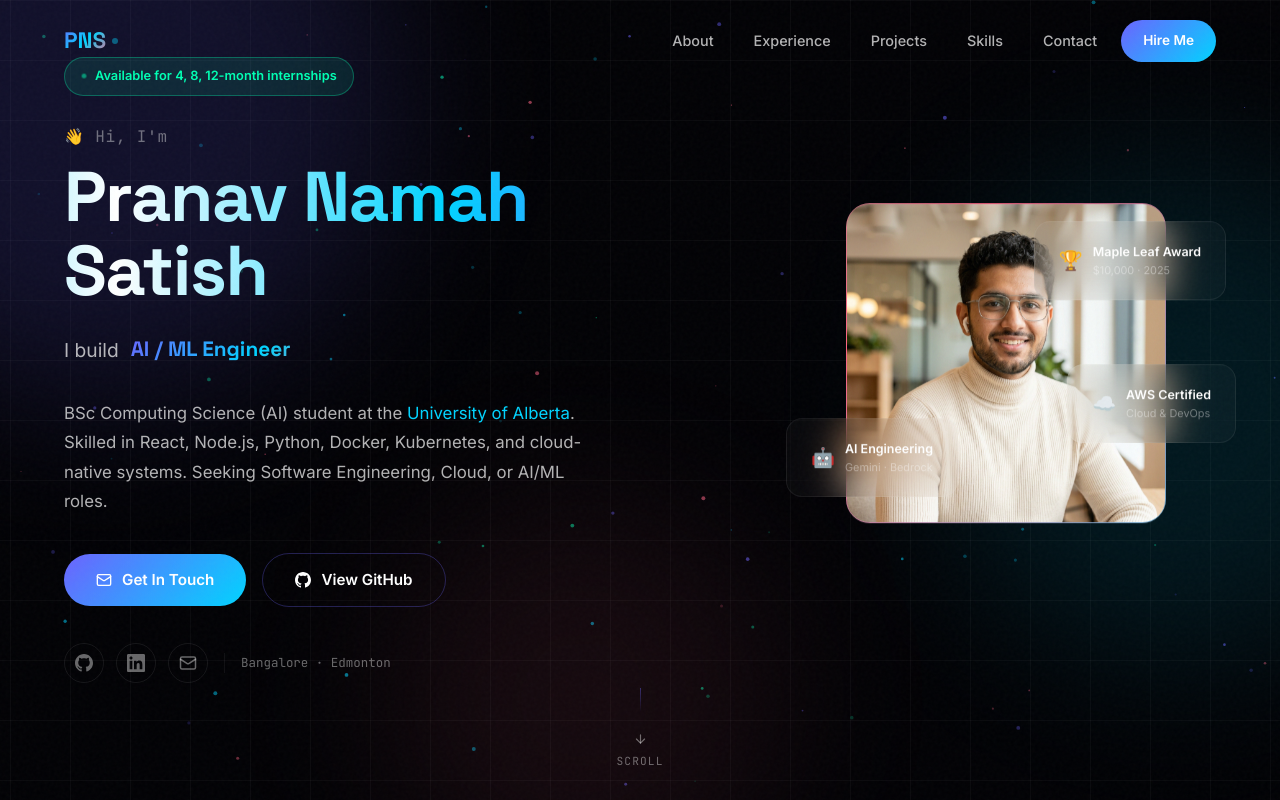
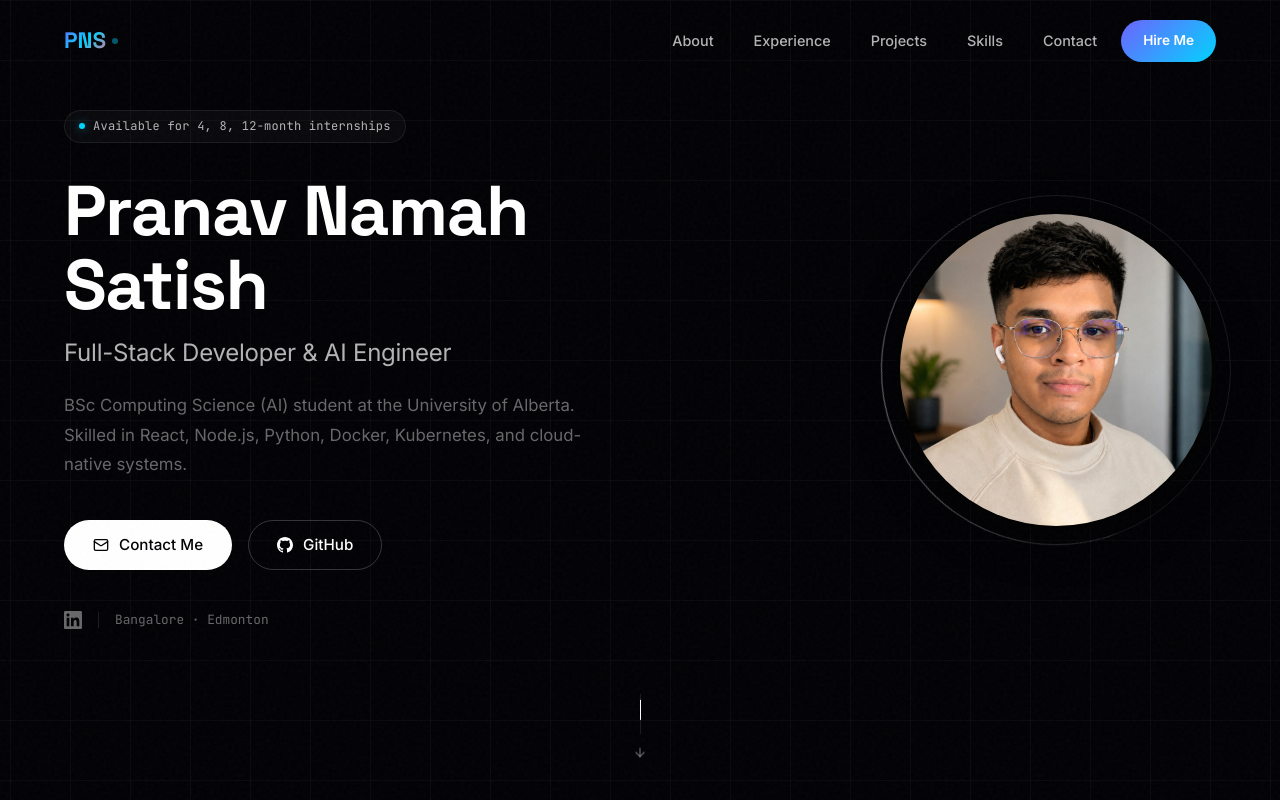
Before and after one commit to Pranav-ns/Portfolio, a Next.js app: page / in a window 1280 px wide. Shown: the top 800 px of the page. Built offline with nearby package versions, Linux system fonts and the light colour scheme.

Commit message:
feat: redesign hero section for premium look and add real circular photo

```diff
--- a/src/components/Hero.module.css
+++ b/src/components/Hero.module.css
@@ -4,40 +4,14 @@
   display: flex;
   align-items: center;
   overflow: hidden;
-  padding-bottom: 60px; /* Space for scroll indicator */
-}
-
-.canvas {
-  position: absolute;
-  inset: 0;
-  z-index: 0;
-  opacity: 0.7;
-}
-
-.orb1 {
-  width: 600px;
-  height: 600px;
-  top: -200px;
-  left: -200px;
-}
-.orb2 {
-  width: 500px;
-  height: 500px;
-  top: 20%;
-  right: -150px;
-}
-.orb3 {
-  width: 400px;
-  height: 400px;
-  bottom: -100px;
-  left: 30%;
+  padding-bottom: 60px;
 }
 
 .content {
   position: relative;
-  z-index: 1;
+  z-index: 10;
   display: grid;
-  grid-template-columns: 1fr 420px;
+  grid-template-columns: 1.2fr 1fr;
   gap: 80px;
   align-items: center;
 }
@@ -48,206 +22,269 @@
   align-items: flex-start;
 }
 
-.greeting {
-  font-size: 1rem;
-  color: var(--text-muted);
-  margin-bottom: 12px;
-  letter-spacing: 0.05em;
+.statusBadge {
+  display: inline-flex;
+  align-items: center;
+  gap: 8px;
+  padding: 6px 14px;
+  background: rgba(255, 255, 255, 0.03);
+  border: 1px solid rgba(255, 255, 255, 0.08);
+  border-radius: 999px;
+  margin-bottom: 32px;
+}
+
+.statusDot {
+  width: 6px;
+  height: 6px;
+  border-radius: 50%;
+  background-color: var(--accent-secondary);
+  box-shadow: 0 0 10px rgba(0, 212, 255, 0.5);
+}
+
+.statusText {
+  font-family: var(--font-mono);
+  font-size: 0.75rem;
+  color: var(--text-secondary);
+  letter-spacing: 0.02em;
 }
 
 .name {
   font-family: var(--font-display);
-  font-size: clamp(2.8rem, 5.5vw, 4.5rem);
-  font-weight: 800;
+  font-size: clamp(3rem, 5.5vw, 4.5rem);
+  font-weight: 700;
   line-height: 1.05;
-  margin-bottom: 20px;
   letter-spacing: -0.02em;
+  color: var(--text-primary);
+  margin-bottom: 16px;
 }
 
-.roleRow {
-  display: flex;
-  align-items: center;
-  gap: 12px;
-  margin-bottom: 28px;
-  min-height: 42px;
-}
-
-.rolePrefix {
+.title {
+  font-family: var(--font-sans);
+  font-size: clamp(1.2rem, 2vw, 1.5rem);
+  font-weight: 400;
   color: var(--text-secondary);
-  font-size: 1.2rem;
-  font-weight: 400;
-}
-
-.roleText {
-  font-family: var(--font-display);
-  font-size: 1.3rem;
-  font-weight: 700;
-  min-width: 260px;
-}
-
-.cursor {
-  color: var(--accent-secondary);
-  animation: blink 1s step-end infinite;
-  font-weight: 100;
-  font-size: 1.5rem;
-}
-
-@keyframes blink {
-  0%, 100% { opacity: 1; }
-  50% { opacity: 0; }
+  margin-bottom: 24px;
+  letter-spacing: -0.01em;
 }
 
 .bio {
-  color: var(--text-secondary);
+  font-family: var(--font-sans);
   font-size: 1.05rem;
   line-height: 1.75;
-  max-width: 540px;
-  margin-bottom: 36px;
+  color: var(--text-muted);
+  max-width: 520px;
+  margin-bottom: 40px;
 }
 
 .ctaRow {
   display: flex;
   align-items: center;
   gap: 16px;
-  margin-bottom: 36px;
-  flex-wrap: wrap;
+  margin-bottom: 40px;
+}
+
+.primaryBtn, .secondaryBtn {
+  display: inline-flex;
+  align-items: center;
+  justify-content: center;
+  gap: 10px;
+  padding: 12px 28px;
+  border-radius: 999px;
+  font-size: 0.95rem;
+  font-weight: 500;
+  text-decoration: none;
+  transition: all 0.2s ease;
+  font-family: var(--font-sans);
+}
+
+.primaryBtn {
+  background: var(--text-primary);
+  color: var(--bg-primary);
+  border: 1px solid transparent;
+}
+
+.primaryBtn:hover {
+  background: rgba(255, 255, 255, 0.8);
+  transform: translateY(-2px);
+}
+
+.secondaryBtn {
+  background: transparent;
+  color: var(--text-primary);
+  border: 1px solid rgba(255, 255, 255, 0.2);
+}
+
+.secondaryBtn:hover {
+  border-color: rgba(255, 255, 255, 0.5);
+  background: rgba(255, 255, 255, 0.05);
+  transform: translateY(-2px);
 }
 
 .socials {
   display: flex;
   align-items: center;
-  gap: 12px;
+  gap: 16px;
 }
 
 .socialLink {
+  color: var(--text-muted);
+  transition: color 0.2s ease;
   display: flex;
   align-items: center;
-  justify-content: center;
-  width: 40px;
-  height: 40px;
-  border: 1px solid var(--glass-border);
-  border-radius: var(--radius-full);
-  color: var(--text-muted);
-  text-decoration: none;
-  transition: all 0.2s ease;
 }
 
 .socialLink:hover {
-  border-color: var(--accent-primary);
-  color: var(--accent-primary);
-  background: rgba(108, 99, 255, 0.1);
-  transform: translateY(-2px);
+  color: var(--text-primary);
 }
 
 .socialDivider {
   width: 1px;
-  height: 20px;
-  background: var(--border-subtle);
-  margin: 0 4px;
+  height: 16px;
+  background: rgba(255, 255, 255, 0.1);
 }
 
 .socialInfo {
-  font-size: 0.78rem;
+  font-family: var(--font-mono);
+  font-size: 0.8rem;
   color: var(--text-muted);
-  font-family: var(--font-mono);
 }
 
 /* Photo side */
 .photoSide {
   display: flex;
-  justify-content: center;
+  justify-content: flex-end;
+  align-items: center;
 }
 
 .photoWrapper {
   position: relative;
   width: 320px;
-}
-
-.photoBorder {
-  border-radius: 24px;
-}
-
-.photoInner {
-  border-radius: 22px;
-  overflow: hidden;
-  background: var(--bg-secondary);
+  height: 320px;
+  display: flex;
+  align-items: center;
+  justify-content: center;
 }
 
 .photo {
-  display: block;
   width: 100%;
-  height: auto;
+  height: 100%;
   object-fit: cover;
+  border-radius: 50%;
+  position: relative;
+  z-index: 2;
+  border: 4px solid var(--bg-primary);
+  box-shadow: 0 10px 40px rgba(0, 0, 0, 0.5);
+  filter: contrast(1.05) saturate(1.1);
 }
 
-/* Floating badges */
-.badge1,
-.badge2,
-.badge3 {
+.photoRing {
   position: absolute;
-  display: flex;
-  align-items: center;
-  gap: 10px;
-  min-width: 160px;
+  inset: -15px;
+  border-radius: 50%;
+  border: 1px solid rgba(255, 255, 255, 0.1);
+  z-index: 1;
 }
 
-.badge1 {
-  top: 24px;
-  right: -60px;
+.photoRing::after {
+  content: '';
+  position: absolute;
+  inset: -1px;
+  border-radius: 50%;
+  border-top: 1px solid rgba(255, 255, 255, 0.4);
+  animation: rotate 10s linear infinite;
 }
 
-.badge2 {
-  bottom: 80px;
-  right: -70px;
-}
-
-.badge3 {
-  bottom: 20px;
-  left: -60px;
+@keyframes rotate {
+  from { transform: rotate(0deg); }
+  to { transform: rotate(360deg); }
 }
 
 /* Scroll indicator */
 .scrollIndicator {
   position: absolute;
-  bottom: 32px;
+  bottom: 40px;
   left: 50%;
   transform: translateX(-50%);
+  display: flex;
+  flex-direction: column;
+  align-items: center;
+  gap: 12px;
   background: none;
   border: none;
   cursor: pointer;
-  z-index: 2;
+  color: var(--text-muted);
+  transition: color 0.2s ease;
+  z-index: 10;
+}
+
+.scrollIndicator:hover {
+  color: var(--text-primary);
+}
+
+.scrollLine {
+  width: 1px;
+  height: 40px;
+  background: rgba(255, 255, 255, 0.1);
+  position: relative;
+  overflow: hidden;
+}
+
+.scrollLine::after {
+  content: '';
+  position: absolute;
+  top: 0;
+  left: 0;
+  width: 100%;
+  height: 50%;
+  background: var(--text-primary);
+  animation: scrollDown 2s ease-in-out infinite;
+}
+
+@keyframes scrollDown {
+  0% { transform: translateY(-100%); opacity: 0; }
+  50% { opacity: 1; }
+  100% { transform: translateY(200%); opacity: 0; }
+}
+
+.scrollIcon {
+  animation: bounce 2s infinite;
+}
+
+@keyframes bounce {
+  0%, 20%, 50%, 80%, 100% { transform: translateY(0); }
+  40% { transform: translateY(-5px); }
+  60% { transform: translateY(-2px); }
 }
 
 /* Responsive */
 @media (max-width: 1024px) {
   .content {
     grid-template-columns: 1fr;
+    text-align: center;
     gap: 60px;
-    text-align: center;
   }
+
   .textSide {
     align-items: center;
   }
+
   .bio {
     text-align: center;
   }
-  .photoWrapper {
-    width: 260px;
-  }
-  .badge1, .badge2, .badge3 {
-    display: none;
+
+  .photoSide {
+    justify-content: center;
+    order: -1;
   }
 }
 
 @media (max-width: 768px) {
   .hero {
-    padding: 80px 0 60px;
+    padding-top: 80px;
   }
-  .roleRow {
-    flex-wrap: wrap;
-    justify-content: center;
-  }
-  .ctaRow {
-    justify-content: center;
+
+  .photoWrapper {
+    width: 260px;
+    height: 260px;
   }
 }
--- a/src/components/Hero.tsx
+++ b/src/components/Hero.tsx
@@ -1,257 +1,77 @@
 "use client";
-import { useEffect, useRef, useState } from "react";
 import { ArrowDown, Mail } from "lucide-react";
 import { GithubIcon, LinkedInIcon } from "@/components/Icons";
 import Image from "next/image";
 import styles from "./Hero.module.css";
 
-const roles = [
-  "Full-Stack Developer",
-  "AI / ML Engineer",
-  "Cloud Architect",
-  "DevOps Engineer",
-];
-
-function useTypewriter(words: string[], speed = 80, pause = 2000) {
-  const [text, setText] = useState("");
-  const [wordIndex, setWordIndex] = useState(0);
-  const [isDeleting, setIsDeleting] = useState(false);
-
-  useEffect(() => {
-    const current = words[wordIndex];
-    let timeout: ReturnType<typeof setTimeout>;
-
-    if (!isDeleting && text === current) {
-      timeout = setTimeout(() => setIsDeleting(true), pause);
-    } else if (isDeleting && text === "") {
-      setIsDeleting(false);
-      setWordIndex((i) => (i + 1) % words.length);
-    } else {
-      const delta = isDeleting ? speed / 2 : speed;
-      timeout = setTimeout(() => {
-        setText(isDeleting ? current.slice(0, text.length - 1) : current.slice(0, text.length + 1));
-      }, delta);
-    }
-
-    return () => clearTimeout(timeout);
-  }, [text, isDeleting, wordIndex, words, speed, pause]);
-
-  return text;
-}
-
 export default function Hero() {
-  const canvasRef = useRef<HTMLCanvasElement>(null);
-  const animFrameRef = useRef<number>(0);
-  const displayText = useTypewriter(roles);
-
-  // Particle canvas
-  useEffect(() => {
-    const canvas = canvasRef.current;
-    if (!canvas) return;
-    const ctx = canvas.getContext("2d");
-    if (!ctx) return;
-
-    const resize = () => {
-      canvas.width = window.innerWidth;
-      canvas.height = window.innerHeight;
-    };
-    resize();
-    window.addEventListener("resize", resize);
-
-    const PARTICLE_COUNT = 90;
-    type Particle = {
-      x: number; y: number;
-      vx: number; vy: number;
-      radius: number; alpha: number;
-      color: string;
-    };
-
-    const palette = ["rgba(108,99,255,", "rgba(0,212,255,", "rgba(255,101,132,", "rgba(0,255,179,"];
-    const particles: Particle[] = Array.from({ length: PARTICLE_COUNT }, () => ({
-      x: Math.random() * canvas.width,
-      y: Math.random() * canvas.height,
-      vx: (Math.random() - 0.5) * 0.4,
-      vy: (Math.random() - 0.5) * 0.4,
-      radius: Math.random() * 1.5 + 0.5,
-      alpha: Math.random() * 0.6 + 0.2,
-      color: palette[Math.floor(Math.random() * palette.length)],
-    }));
-
-    let mouseX = -9999, mouseY = -9999;
-    const onMouse = (e: MouseEvent) => { mouseX = e.clientX; mouseY = e.clientY; };
-    window.addEventListener("mousemove", onMouse);
-
-    const draw = () => {
-      ctx.clearRect(0, 0, canvas.width, canvas.height);
-
-      particles.forEach((p) => {
-        p.x += p.vx;
-        p.y += p.vy;
-        if (p.x < 0 || p.x > canvas.width) p.vx *= -1;
-        if (p.y < 0 || p.y > canvas.height) p.vy *= -1;
-
-        const dx = mouseX - p.x, dy = mouseY - p.y;
-        const dist = Math.sqrt(dx * dx + dy * dy);
-        if (dist < 120) {
-          p.vx -= (dx / dist) * 0.02;
-          p.vy -= (dy / dist) * 0.02;
-        }
-
-        ctx.beginPath();
-        ctx.arc(p.x, p.y, p.radius, 0, Math.PI * 2);
-        ctx.fillStyle = `${p.color}${p.alpha})`;
-        ctx.fill();
-      });
-
-      // Draw connections
-      for (let i = 0; i < particles.length; i++) {
-        for (let j = i + 1; j < particles.length; j++) {
-          const dx = particles[i].x - particles[j].x;
-          const dy = particles[i].y - particles[j].y;
-          const dist = Math.sqrt(dx * dx + dy * dy);
-          if (dist < 100) {
-            ctx.beginPath();
-            ctx.moveTo(particles[i].x, particles[i].y);
-            ctx.lineTo(particles[j].x, particles[j].y);
-            ctx.strokeStyle = `rgba(108,99,255,${0.08 * (1 - dist / 100)})`;
-            ctx.lineWidth = 0.5;
-            ctx.stroke();
-          }
-        }
-      }
-
-      animFrameRef.current = requestAnimationFrame(draw);
-    };
-
-    draw();
-    return () => {
-      window.removeEventListener("resize", resize);
-      window.removeEventListener("mousemove", onMouse);
-      cancelAnimationFrame(animFrameRef.current);
-    };
-  }, []);
-
   const scrollToAbout = () => {
     document.getElementById("about")?.scrollIntoView({ behavior: "smooth" });
   };
 
   return (
     <section id="hero" className={styles.hero}>
-      {/* Particle Canvas */}
-      <canvas ref={canvasRef} className={styles.canvas} aria-hidden="true" />
-
-      {/* Orbs */}
-      <div className={`bg-orb bg-orb-purple ${styles.orb1}`} />
-      <div className={`bg-orb bg-orb-cyan ${styles.orb2}`} />
-      <div className={`bg-orb bg-orb-pink ${styles.orb3}`} />
-
       <div className={`container ${styles.content}`}>
-        {/* Left: Text */}
         <div className={styles.textSide}>
-          <div className="availability-badge" style={{ marginBottom: "28px" }}>
-            <span className="dot" />
-            Available for 4, 8, 12-month internships
+          <div className={styles.statusBadge}>
+            <span className={styles.statusDot} />
+            <span className={styles.statusText}>Available for 4, 8, 12-month internships</span>
           </div>
 
-          <p className={`font-mono ${styles.greeting}`}>
-            <span style={{ color: "var(--accent-secondary)" }}>👋</span> Hi, I&apos;m
-          </p>
-
-          <h1 className={`shimmer-text ${styles.name}`}>
+          <h1 className={styles.name}>
             Pranav Namah Satish
           </h1>
 
-          <div className={styles.roleRow}>
-            <span className={styles.rolePrefix}>I build</span>
-            <span className={`text-gradient ${styles.roleText}`}>{displayText}</span>
-            <span className={styles.cursor}>|</span>
-          </div>
+          <h2 className={styles.title}>
+            Full-Stack Developer & AI Engineer
+          </h2>
 
           <p className={styles.bio}>
-            BSc Computing Science (AI) student at the{" "}
-            <span style={{ color: "var(--accent-secondary)" }}>University of Alberta</span>.
+            BSc Computing Science (AI) student at the University of Alberta.
             Skilled in React, Node.js, Python, Docker, Kubernetes, and cloud-native systems.
-            Seeking Software Engineering, Cloud, or AI/ML roles.
           </p>
 
           <div className={styles.ctaRow}>
-            <a href="mailto:pns@ualberta.ca" className="btn-primary">
-              <Mail size={16} /> Get In Touch
+            <a href="mailto:pns@ualberta.ca" className={styles.primaryBtn}>
+              <Mail size={16} /> Contact Me
             </a>
             <a
               href="https://github.com/Pranav-ns"
               target="_blank"
               rel="noopener noreferrer"
-              className="btn-secondary"
+              className={styles.secondaryBtn}
             >
-              <GithubIcon size={16} /> View GitHub
+              <GithubIcon size={16} /> GitHub
             </a>
           </div>
 
           <div className={styles.socials}>
-            <a href="https://github.com/Pranav-ns" target="_blank" rel="noopener noreferrer" className={styles.socialLink} aria-label="GitHub">
-              <GithubIcon size={18} />
-            </a>
             <a href="https://linkedin.com/in/pranav-namah-satish" target="_blank" rel="noopener noreferrer" className={styles.socialLink} aria-label="LinkedIn">
               <LinkedInIcon size={18} />
-            </a>
-            <a href="mailto:pns@ualberta.ca" className={styles.socialLink} aria-label="Email">
-              <Mail size={18} />
             </a>
             <span className={styles.socialDivider} />
             <span className={styles.socialInfo}>Bangalore · Edmonton</span>
           </div>
         </div>
 
-        {/* Right: Photo Card */}
         <div className={styles.photoSide}>
-          <div className={`float ${styles.photoWrapper}`}>
-            <div className={`animated-border ${styles.photoBorder}`}>
-              <div className={styles.photoInner}>
+          <div className={styles.photoWrapper}>
+            <div className={styles.photoRing} />
             <Image
               src="/pranav.jpg"
               alt="Pranav Namah Satish"
               width={320}
-                  height={380}
+              height={320}
               className={styles.photo}
               priority
             />
           </div>
         </div>
-
-            {/* Floating badges */}
-            <div className={`glass-card-sm float-delayed ${styles.badge1}`}>
-              <span style={{ fontSize: "1.2rem" }}>🏆</span>
-              <div>
-                <div style={{ fontSize: "0.78rem", fontWeight: 600 }}>Maple Leaf Award</div>
-                <div style={{ fontSize: "0.68rem", color: "var(--text-muted)" }}>$10,000 · 2025</div>
-              </div>
       </div>
 
-            <div className={`glass-card-sm float ${styles.badge2}`}>
-              <span style={{ fontSize: "1.2rem" }}>☁️</span>
-              <div>
-                <div style={{ fontSize: "0.78rem", fontWeight: 600 }}>AWS Certified</div>
-                <div style={{ fontSize: "0.68rem", color: "var(--text-muted)" }}>Cloud & DevOps</div>
-              </div>
-            </div>
-
-            <div className={`glass-card-sm float-delayed ${styles.badge3}`}>
-              <span style={{ fontSize: "1.2rem" }}>🤖</span>
-              <div>
-                <div style={{ fontSize: "0.78rem", fontWeight: 600 }}>AI Engineering</div>
-                <div style={{ fontSize: "0.68rem", color: "var(--text-muted)" }}>Gemini · Bedrock</div>
-              </div>
-            </div>
-          </div>
-        </div>
-      </div>
-
-      {/* Scroll Indicator */}
-      <button className={`scroll-indicator ${styles.scrollIndicator}`} onClick={scrollToAbout} aria-label="Scroll to about section">
-        <span className="scroll-line" />
-        <ArrowDown size={14} />
-        <span>scroll</span>
+      <button className={styles.scrollIndicator} onClick={scrollToAbout} aria-label="Scroll to about section">
+        <span className={styles.scrollLine} />
+        <ArrowDown size={14} className={styles.scrollIcon} />
       </button>
     </section>
   );
```
Also changed, not shown: public/pranav.jpg. Lines whose indentation alone changed are shown as unchanged.
